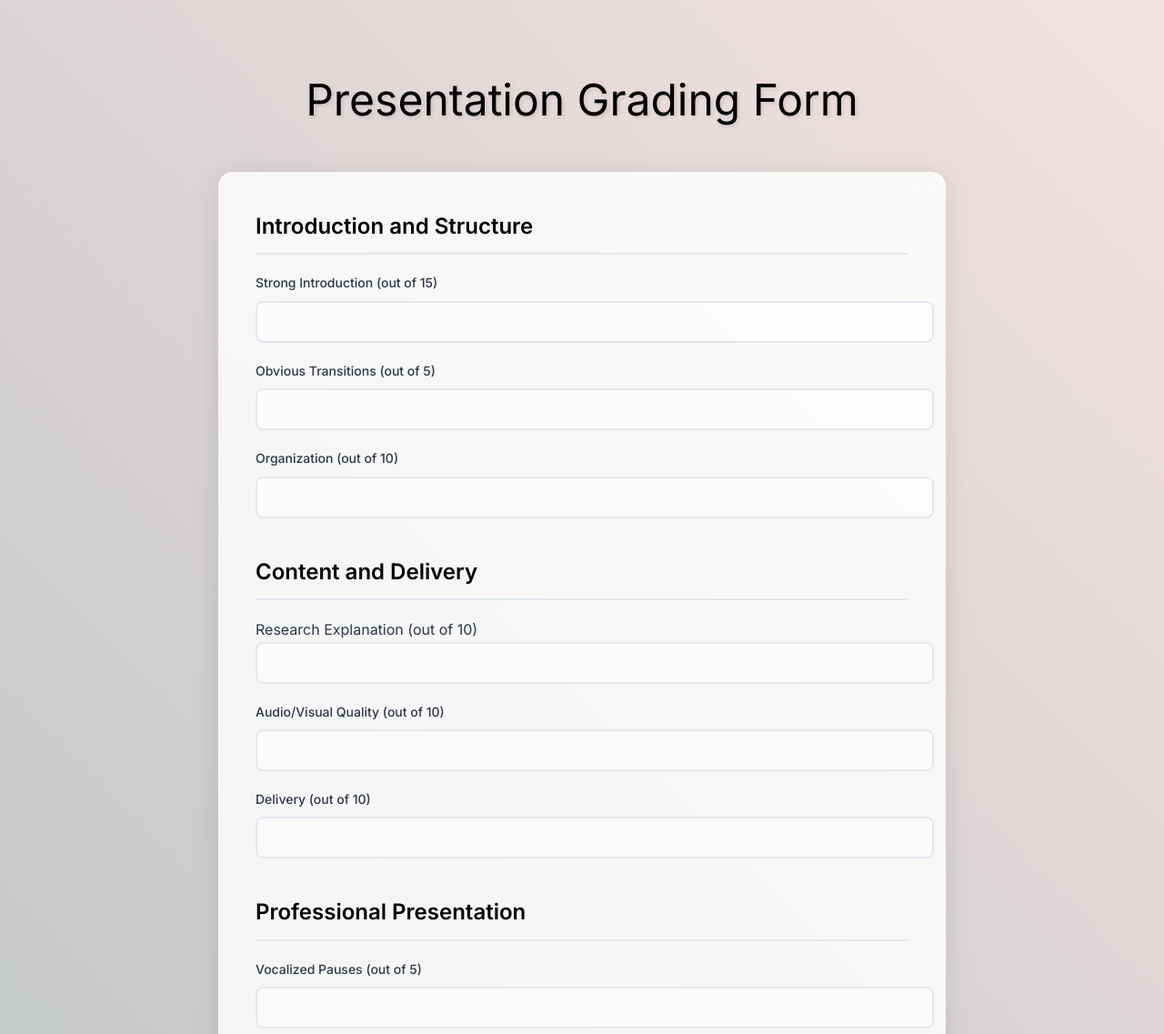
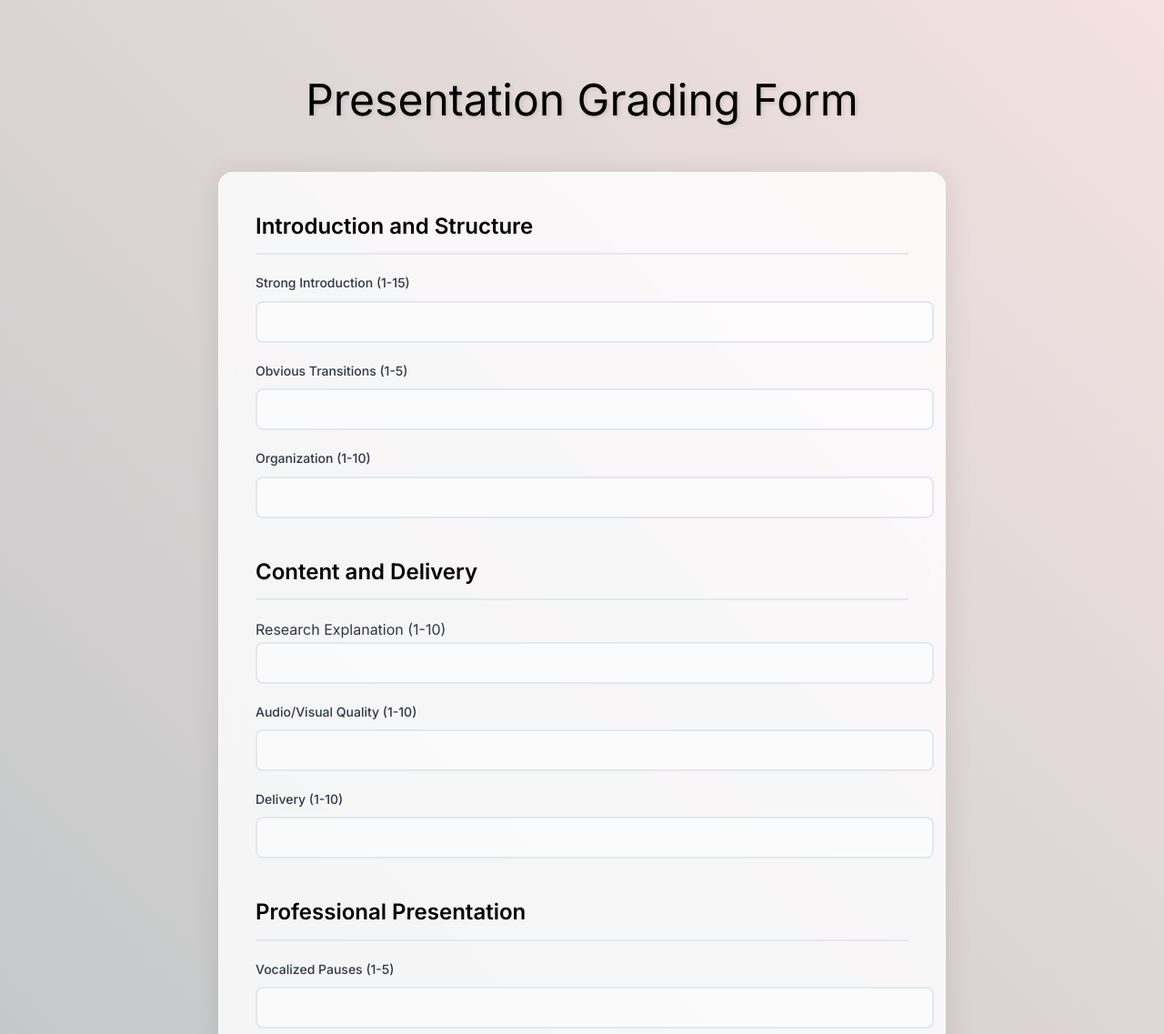
Before and after one commit to RayhanXD/presgrading, a Flask app: page /grading in a window 1280 px wide. Shown: the whole page at 91% size. Run offline with Flask 3, Linux system fonts and the light colour scheme; the visitor is signed in with stand-in values (Sample User, id 1).

Commit message:
scorign updated

```diff
--- a/templates/index.html
+++ b/templates/index.html
@@ -232,15 +232,15 @@
             <div class="form-section">
                 <div class="section-title">Introduction and Structure</div>
                 <div class="form-group">
-                    <label for="strong_introduction">Strong Introduction (out of 15)</label>
+                    <label for="strong_introduction">Strong Introduction (1-15)</label>
                     <input type="number" id="strong_introduction" name="strong_introduction" min="0" max="15" required>
                 </div>
                 <div class="form-group">
-                    <label for="obvious_transitions">Obvious Transitions (out of 5)</label>
+                    <label for="obvious_transitions">Obvious Transitions (1-5)</label>
                     <input type="number" id="obvious_transitions" name="obvious_transitions" min="0" max="5" required>
                 </div>
                 <div class="form-group">
-                    <label for="organization">Organization (out of 10)</label>
+                    <label for="organization">Organization (1-10)</label>
                     <input type="number" id="organization" name="organization" min="0" max="10" required>
                 </div>
             </div>
@@ -248,15 +248,15 @@
             <div class="form-section">
                 <div class="section-title">Content and Delivery</div>
                 <div class="form-group">
-                    <labelfor="research_explained">Research Explanation (out of 10)</label>
+                    <labelfor="research_explained">Research Explanation (1-10)</label>
                     <input type="number" id="research_explained" name="research_explained" min="0" max="10" required>
                 </div>
                 <div class="form-group">
-                    <label for="audio_visual">Audio/Visual Quality (out of 10)</label>
+                    <label for="audio_visual">Audio/Visual Quality (1-10)</label>
                     <input type="number" id="audio_visual" name="audio_visual" min="0" max="10" required>
                 </div>
                 <div class="form-group">
-                    <label for="delivery">Delivery (out of 10)</label>
+                    <label for="delivery">Delivery (1-10)</label>
                     <input type="number" id="delivery" name="delivery" min="0" max="10" required>
                 </div>
             </div>
@@ -264,15 +264,15 @@
             <div class="form-section">
                 <div class="section-title">Professional Presentation</div>
                 <div class="form-group">
-                    <label for="vocalized_pauses">Vocalized Pauses (out of 5)</label>
+                    <label for="vocalized_pauses">Vocalized Pauses (1-5)</label>
                     <input type="number" id="vocalized_pauses" name="vocalized_pauses" min="0" max="5" required>
                 </div>
                 <div class="form-group">
-                    <label for="professional_dress">Professional Dress (out of 5)</label>
+                    <label for="professional_dress">Professional Dress (1-5)</label>
                     <input type="number" id="professional_dress" name="professional_dress" min="0" max="5" required>
                 </div>
                 <div class="form-group">
-                    <label for="quote">Quote Usage (out of 5)</label>
+                    <label for="quote">Quote Usage (1-5)</label>
                     <input type="number" id="quote" name="quote" min="0" max="5" required>
                 </div>
             </div>
@@ -280,15 +280,15 @@
             <div class="form-section">
                 <div class="section-title">Overall Execution</div>
                 <div class="form-group">
-                    <label for="conclusion">Conclusion (out of 10)</label>
+                    <label for="conclusion">Conclusion (1-10)</label>
                     <input type="number" id="conclusion" name="conclusion" min="0" max="10" required>
                 </div>
                 <div class="form-group">
-                    <label for="proper_timing">Proper Timing (out of 5)</label>
+                    <label for="proper_timing">Proper Timing (1-5)</label>
                     <input type="number" id="proper_timing" name="proper_timing" min="0" max="5" required>
                 </div>
                 <div class="form-group">
-                    <label for="preparation_evident">Preparation Evidence (out of 10)</label>
+                    <label for="preparation_evident">Preparation Evidence (1-10)</label>
                     <input type="number" id="preparation_evident" name="preparation_evident" min="0" max="10" required>
                 </div>
             </div>
@@ -310,7 +310,6 @@
                     <textarea id="suggestions" name="suggestions" required placeholder="Enter constructive feedback for improvement..."></textarea>
                 </div>
             </div>
-
             <button type="submit">Submit Evaluation</button>
         </form>
     {% endif %}
```
